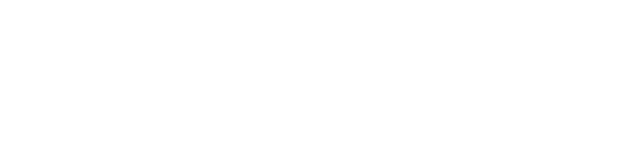
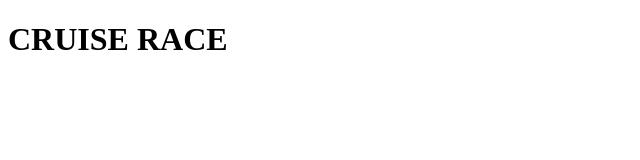
Before and after one commit to Foglia/Project_1_Game, a plain HTML site: page index.html in a window 1280 px wide. Shown: the whole page, without its empty margins (0-640 px from the left). Drawn offline with Linux system fonts and the light colour scheme.

Commit message:
another one

```diff
--- a/index.html
+++ b/index.html
@@ -7,6 +7,6 @@
     <title>Project 1</title>
 </head>
 <body>
-
+    <h1>CRUISE RACE</h1>
 </body>
 </html>
```
